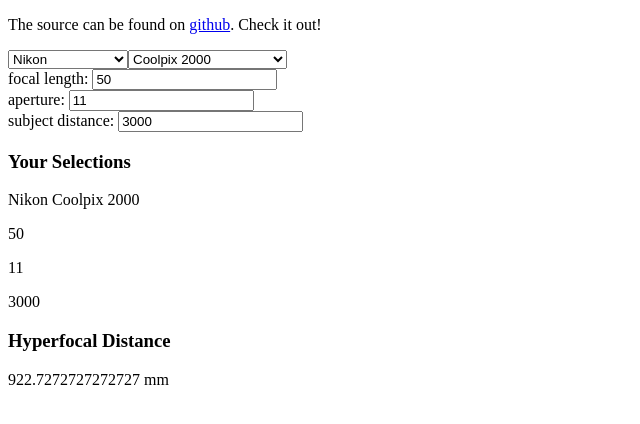
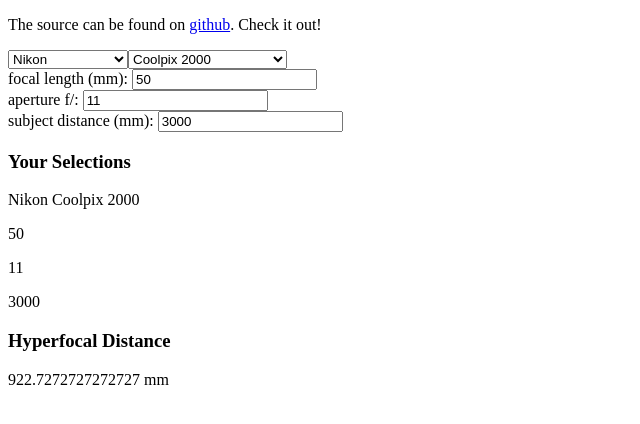
Before and after one commit to jhuleatt/hyperfocal, a React app: page / in a window 1280 px wide. Shown: the top 424 px of the page, without its empty margins (0-640 px from the left). Built offline with nearby package versions, Linux system fonts and the light colour scheme.

Commit message:
add units to form labels

```diff
--- a/src/components/Form.tsx
+++ b/src/components/Form.tsx
@@ -11,9 +11,9 @@
             <div>
                 <Select {...cameraMakes} onChange={this.props.setCameraMake}/>
                 <Select {...cameraModels} onChange={this.props.setCameraModel}/>
-                <LabeledInput label='focal length' value={this.props.selectedFocalLength + ''} onChange={this.props.setFocalLength} />
-                <LabeledInput label='aperture' value={this.props.selectedFStop + ''} onChange={this.props.setAperture} />
-                <LabeledInput label='subject distance' value={this.props.subjectDistance + ''} onChange={this.props.setSubjectDistance} />
+                <LabeledInput label='focal length (mm)' value={this.props.selectedFocalLength + ''} onChange={this.props.setFocalLength} />
+                <LabeledInput label='aperture f/' value={this.props.selectedFStop + ''} onChange={this.props.setAperture} />
+                <LabeledInput label='subject distance (mm)' value={this.props.subjectDistance + ''} onChange={this.props.setSubjectDistance} />
             </div>
         );
     }
```
